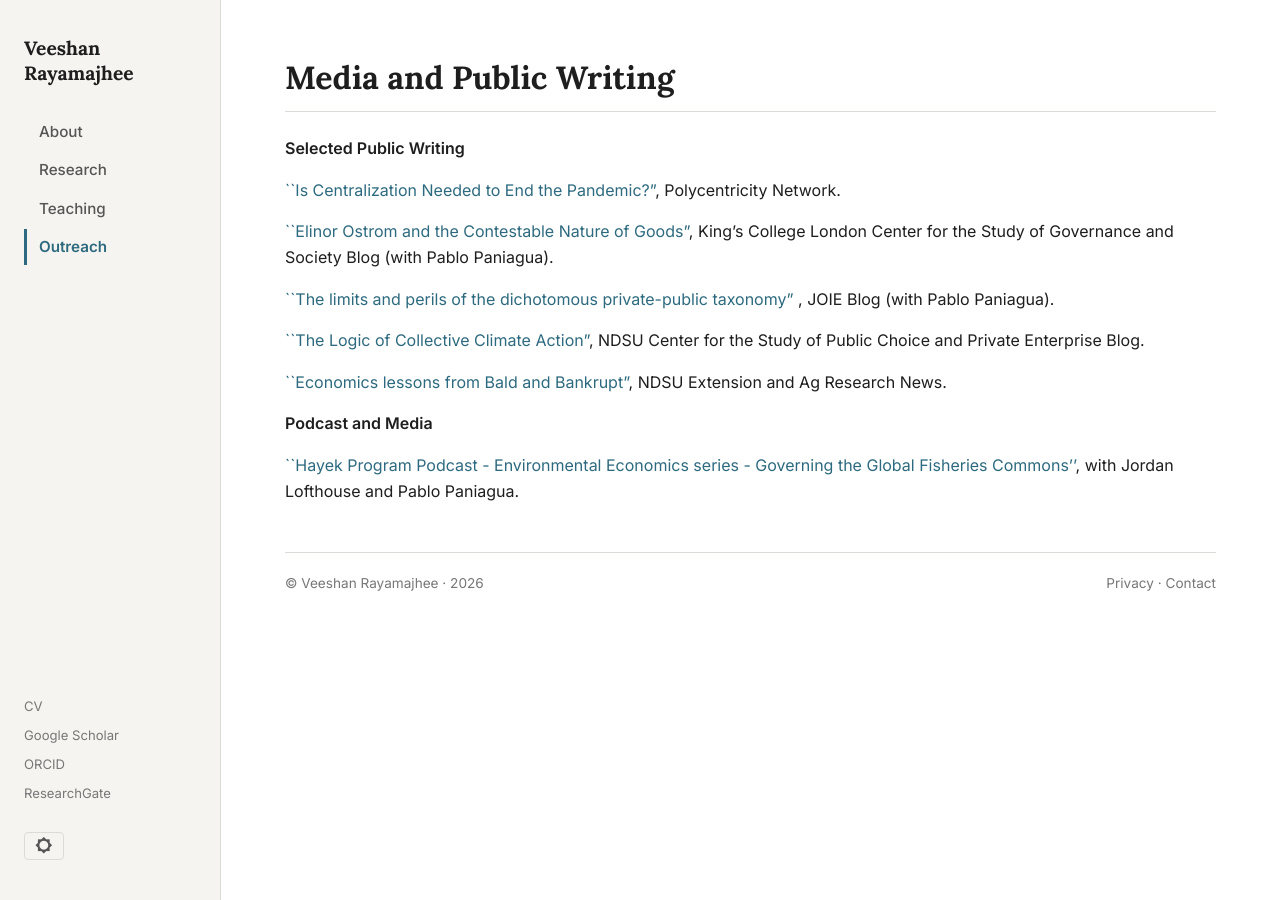
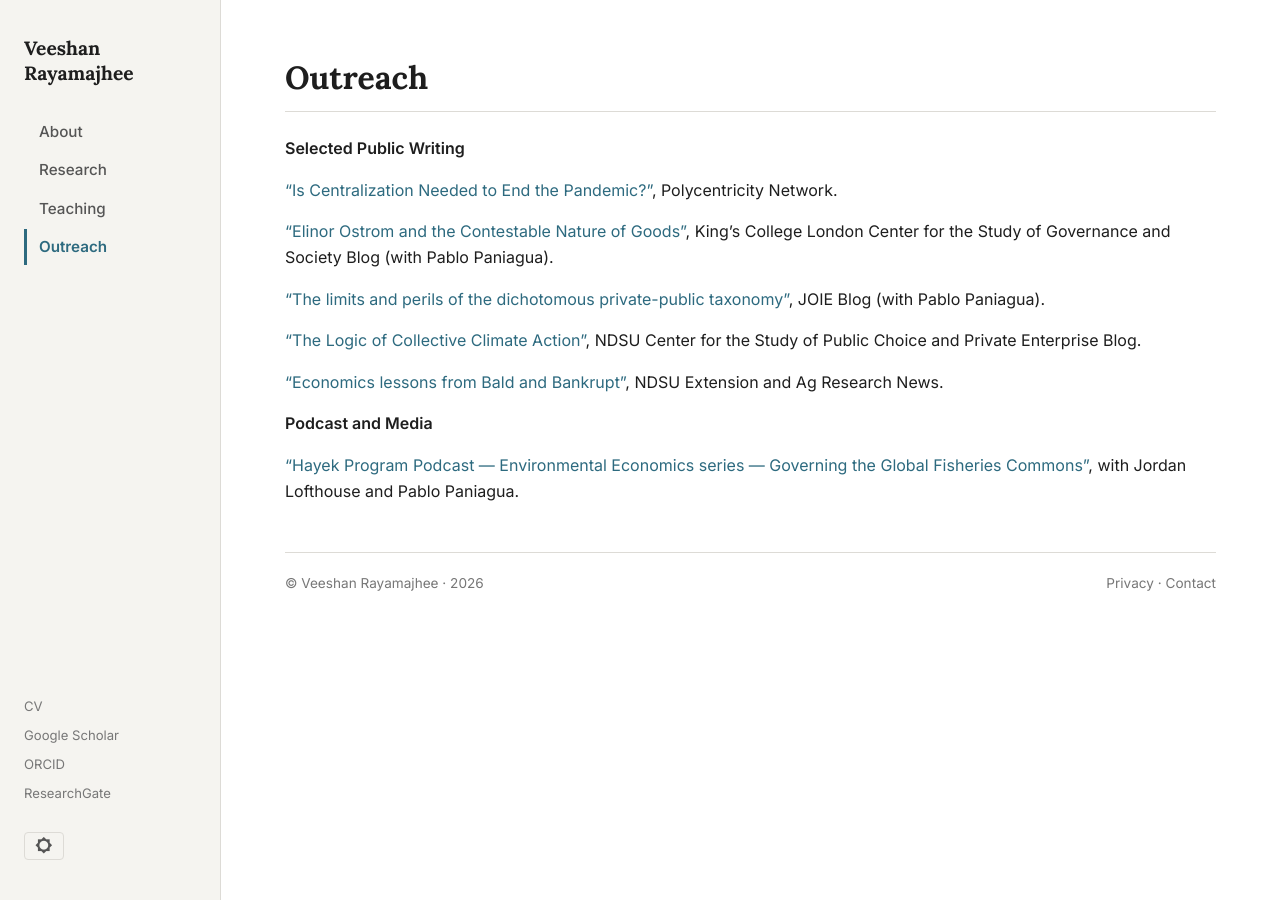
Before and after one commit to veeshanr/veeshanr.github.io, a Jekyll site: the page built from pages/Public.md, in a window 1280 px wide. Built offline with Jekyll 4.4.1, drawn with Linux system fonts in a browser that asks for light colours.

Commit message:
Fix malformed link syntax and update page title to Outreach

```diff
--- a/pages/Public.md
+++ b/pages/Public.md
@@ -2,29 +2,24 @@
 layout: default
 permalink: /public
 navbar-index: 3
-title: Media and Public Writing
+title: Outreach
 ---
 
 **Selected Public Writing**
 
-[``Is Centralization Needed to End the Pandemic?"][5], Polycentricity Network.
+["Is Centralization Needed to End the Pandemic?"][5], Polycentricity Network.
 
-[``Elinor Ostrom and the Contestable Nature of Goods"] [1], King's College London Center for the Study of Governance and Society Blog (with Pablo Paniagua).
+["Elinor Ostrom and the Contestable Nature of Goods"][1], King's College London Center for the Study of Governance and Society Blog (with Pablo Paniagua).
 
+["The limits and perils of the dichotomous private-public taxonomy"][2], JOIE Blog (with Pablo Paniagua).
 
-[``The limits and perils of the dichotomous private-public taxonomy"] [2] , JOIE Blog (with Pablo Paniagua).
+["The Logic of Collective Climate Action"][3], NDSU Center for the Study of Public Choice and Private Enterprise Blog.
 
-
-[``The Logic of Collective Climate Action"][3], NDSU Center for the Study of Public Choice and Private Enterprise Blog.
-
-
-[``Economics lessons from Bald and Bankrupt"] [4], NDSU Extension and Ag Research News.
-
+["Economics lessons from Bald and Bankrupt"][4], NDSU Extension and Ag Research News.
 
 **Podcast and Media**
 
-[``Hayek Program Podcast - Environmental Economics series - Governing the Global Fisheries Commons''][6], with Jordan Lofthouse and Pablo Paniagua.
-
+["Hayek Program Podcast — Environmental Economics series — Governing the Global Fisheries Commons"][6], with Jordan Lofthouse and Pablo Paniagua.
 
 [1]: https://csgs.kcl.ac.uk/elinor-ostrom-and-the-contestable-nature-of-goods/
 [2]: https://joie-blog.net/the-limits-and-perils-of-the-dichotomous-private-public-taxonomy
```
